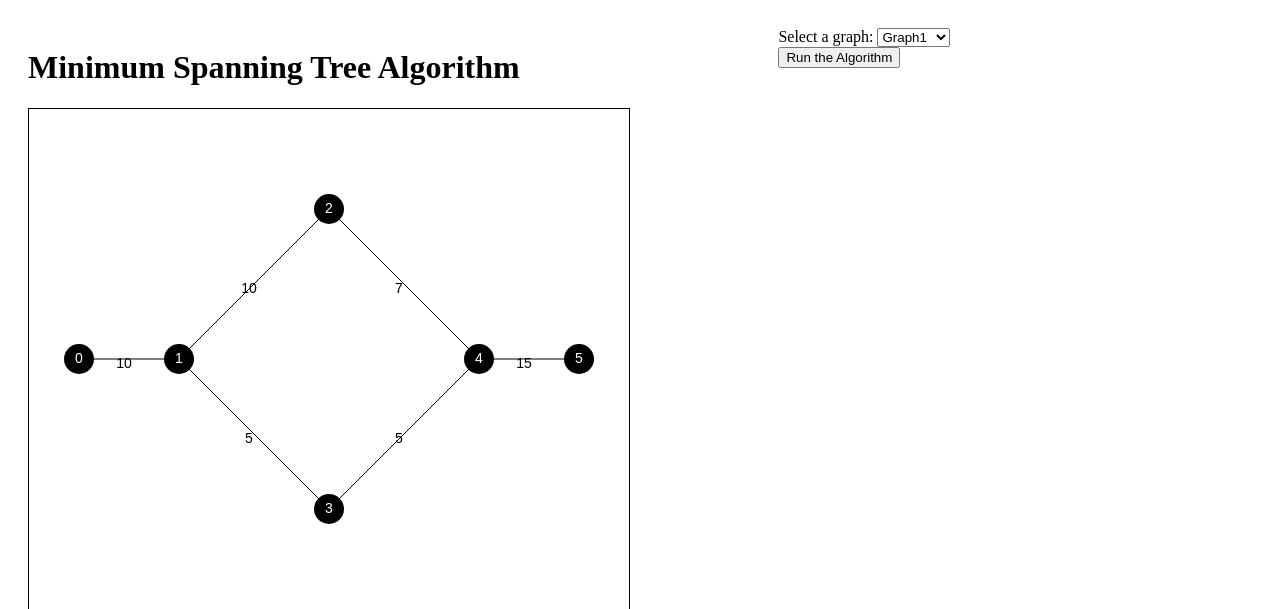
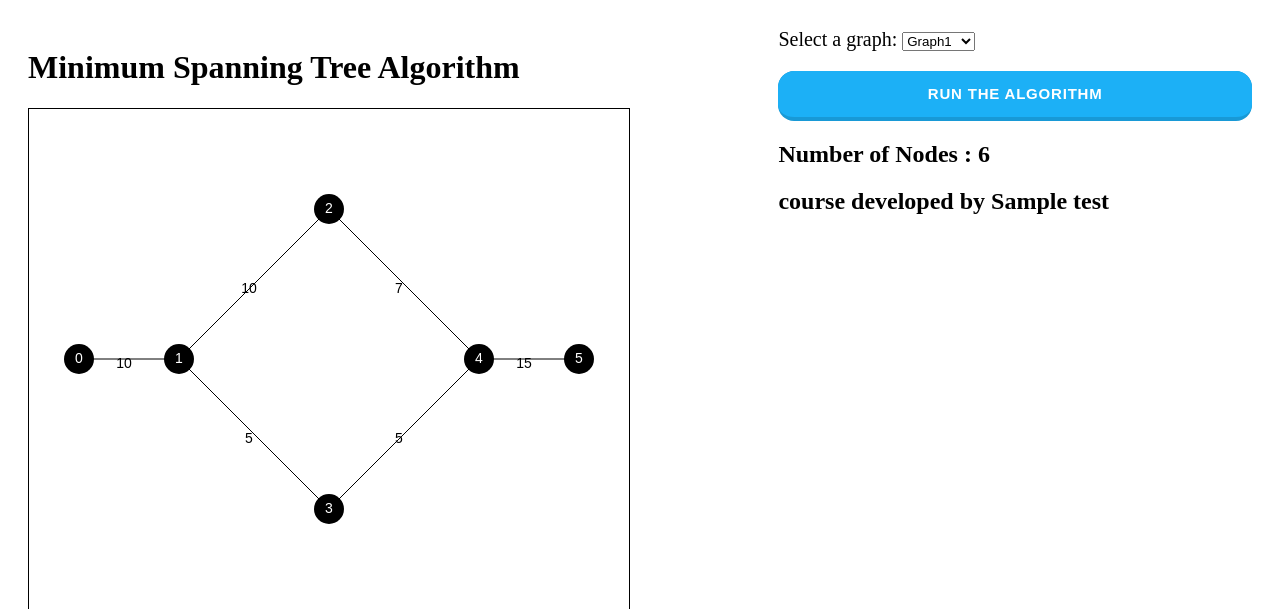
Before and after one commit to yuki-1184/CSE151-Project, a Flask app: template templates/index.html in a window 1280 px wide. Shown: the top 609 px of the page. Run offline with Flask 3, Linux system fonts and the light colour scheme; the template is opened without the code that fills it: most values are stand-ins (such as "Sample title", 1, 10 or a date in 2020).

Commit message:
run algorithm

```diff
--- a/app.py
+++ b/app.py
@@ -1,4 +1,5 @@
 from flask import Flask, render_template, jsonify, request
+from kruskalMST import Graph
 
 app = Flask(__name__)
 
@@ -7,6 +8,24 @@ app = Flask(__name__)
 def index():
     return render_template('index.html')
 
+@app.route('/kruskal', methods=['POST'])
+def kruskal_algorithm():
+    data = request.get_json()
+    print(data['edges'])
+
+    g = Graph(len(data['nodes']))
+    for edge in data['edges']:
+        g.addEdge(edge['dot1']['num'], edge['dot2']['num'], edge['idx'], edge['weight'])
+
+    output = []
+    cost, output = g.KruskalMST()
+    print(cost, output)
+
+    return jsonify({'minCost': cost, 'lines': output})
+
 
 if __name__ == '__main__':
     app.run(debug=True)
+
+
+# {'nodes': [{'x': 50, 'y': 250, 'size': 15, 'num': 0, 'highlighted': False}, {'x': 150, 'y': 250, 'size': 15, 'num': 1, 'highlighted': False}, {'x': 300, 'y': 100, 'size': 15, 'num': 2, 'highlighted': False}, {'x': 300, 'y': 400, 'size': 15, 'num': 3, 'highlighted': False}, {'x': 450, 'y': 250, 'size': 15, 'num': 4, 'highlighted': False}, {'x': 550, 'y': 250, 'size': 15, 'num': 5, 'highlighted': False}], 'edges': [{'dot1': {'x': 300, 'y': 400, 'size': 15, 'num': 3, 'highlighted': False}, 'dot2': {'x': 150, 'y': 250, 'size': 15, 'num': 1, 'highlighted': False}, 'weight': 5}, {'dot1': {'x': 150, 'y': 250, 'size': 15, 'num': 1, 'highlighted': False}, 'dot2': {'x': 300, 'y': 100, 'size': 15, 'num': 2, 'highlighted': False}, 'weight': 10}, {'dot1': {'x': 450, 'y': 250, 'size': 15, 'num': 4, 'highlighted': False}, 'dot2': {'x': 300, 'y': 400, 'size': 15, 'num': 3, 'highlighted': False}, 'weight': 5}, {'dot1': {'x': 300, 'y': 100, 'size': 15, 'num': 2, 'highlighted': False}, 'dot2': {'x': 450, 'y': 250, 'size': 15, 'num': 4, 'highlighted': False}, 'weight': 7}, {'dot1': {'x': 450, 'y': 250, 'size': 15, 'num': 4, 'highlighted': False}, 'dot2': {'x': 550, 'y': 250, 'size': 15, 'num': 5, 'highlighted': False}, 'weight': 15}, {'dot1': {'x': 50, 'y': 250, 'size': 15, 'num': 0, 'highlighted': False}, 'dot2': {'x': 150, 'y': 250, 'size': 15, 'num': 1, 'highlighted': False}, 'weight': 10}]}
--- a/static/css/style.css
+++ b/static/css/style.css
@@ -15,6 +15,84 @@
     width: 40%;
 }
 
+.block {
+    margin-bottom: 20px;
+}
+
+/* CSS */
+.button-19 {
+  appearance: button;
+  background-color: #1899D6;
+  border: solid transparent;
+  border-radius: 16px;
+  border-width: 0 0 4px;
+  box-sizing: border-box;
+  color: #FFFFFF;
+  cursor: pointer;
+  display: inline-block;
+  font-family: din-round,sans-serif;
+  font-size: 15px;
+  font-weight: 700;
+  letter-spacing: .8px;
+  line-height: 20px;
+  margin: 0;
+  outline: none;
+  overflow: visible;
+  padding: 13px 16px;
+  text-align: center;
+  text-transform: uppercase;
+  touch-action: manipulation;
+  transform: translateZ(0);
+  transition: filter .2s;
+  user-select: none;
+  -webkit-user-select: none;
+  vertical-align: middle;
+  white-space: nowrap;
+  width: 100%;
+}
+
+.button-19:after {
+  background-clip: padding-box;
+  background-color: #1CB0F6;
+  border: solid transparent;
+  border-radius: 16px;
+  border-width: 0 0 4px;
+  bottom: -4px;
+  content: "";
+  left: 0;
+  position: absolute;
+  right: 0;
+  top: 0;
+  z-index: -1;
+}
+
+.button-19:main,
+.button-19:focus {
+  user-select: auto;
+}
+
+.button-19:hover:not(:disabled) {
+  filter: brightness(1.1);
+  -webkit-filter: brightness(1.1);
+}
+
+.button-19:disabled {
+  cursor: auto;
+}
+
+/* table */
+.styled-table {
+    border-collapse: collapse;
+    margin: 25px 0;
+    font-size: 0.9em;
+    font-family: sans-serif;
+    min-width: 400px;
+}
+
+label {
+    font-size: 20px;
+}
+
 canvas {
     border: 1px solid #000;
 }
--- a/static/js/index.js
+++ b/static/js/index.js
@@ -4,12 +4,15 @@ import { edges1 } from "./sampleTrees.js";
 // canvas setup
 var canvas = document.getElementById("canvas");
 var graphOption = document.getElementById("graphs");
+var numNodes = document.getElementById("numNodes");
+var runAlgorithmButton = document.getElementById("runAlgorithm");
 var ctx = canvas.getContext("2d");
 var dots = [];
 var lines = [];
 var dotCount = 1;
 var deleteMode = false;
 var createLineMode = false;
+var resetAlgorithmMode = false;
 var selectedDot1 = null;
 var selectedDot2 = null;
 var offsetX1 = 0;
@@ -32,13 +35,19 @@ if (option == "Graph1") {
   }
 
   for (let i = 0; i < edges1.length; i++) {
-    var line = new Line(dots[edges1[i][0]], dots[edges1[i][1]], edges1[i][2]);
+    var line = new Line(
+      dots[edges1[i][0]],
+      dots[edges1[i][1]],
+      edges1[i][2],
+      i
+    );
     lines.push(line);
   }
 
   dot.draw();
   redrawCanvas();
 }
+
 graphOption.addEventListener("change", function () {
   // If random is selected clear the graph
   if (graphOption.value == "Random") {
@@ -46,6 +55,8 @@ graphOption.addEventListener("change", function () {
     lines = [];
     redrawCanvas();
   }
+
+  //TODO: create a function to create each Graph to draw a graph on the canvas
 });
 
 function Dot(x, y, size, num) {
@@ -75,17 +86,18 @@ function Dot(x, y, size, num) {
   };
 }
 
-function Line(dot1, dot2, weight) {
+function Line(dot1, dot2, weight, idx) {
   this.dot1 = dot1;
   this.dot2 = dot2;
   this.weight = weight;
+  this.idx = idx;
   this.highlighted = false;
 
   this.draw = function () {
     ctx.beginPath();
     ctx.moveTo(this.dot1.x, this.dot1.y);
     ctx.lineTo(this.dot2.x, this.dot2.y);
-    ctx.strokeStyle = this.highlighted ? "#ff0000" : "#000"; // Change color if highlighted
+    ctx.strokeStyle = this.highlighted ? "#43d13a" : "#000";
     ctx.stroke();
 
     var middleX = (this.dot1.x + this.dot2.x) / 2;
@@ -194,7 +206,7 @@ function handleMouseDown(event) {
           offsetX2 = x - selectedDot2.x;
           offsetY2 = y - selectedDot2.y;
           var weight = Math.floor(Math.random() * 99) + 1; // Random weight between 1 and 99
-          var line = new Line(selectedDot1, selectedDot2, weight);
+          var line = new Line(selectedDot1, selectedDot2, weight, lines.length);
           lines.push(line);
           exitCreateLineMode(); // Exit Create line mode
           redrawCanvas();
@@ -300,6 +312,7 @@ function deleteDotAndConnectedLines(dot) {
 
 function redrawCanvas() {
   ctx.clearRect(0, 0, canvas.width, canvas.height);
+  numNodes.innerHTML = "Number of Nodes : " + dots.length;
 
   for (var i = 0; i < lines.length; i++) {
     lines[i].draw();
@@ -307,6 +320,42 @@ function redrawCanvas() {
 
   for (var i = 0; i < dots.length; i++) {
     dots[i].draw();
+  }
+}
+
+function runAlgorithm() {
+  resetAlgorithmMode = !resetAlgorithmMode;
+
+  if (resetAlgorithmMode) {
+    runAlgorithmButton.innerHTML = "Run the Algorithm";
+    lines.forEach((line) => {
+      line.highlighted = false;
+    });
+    redrawCanvas();
+  } else {
+    const data = {
+      nodes: dots,
+      edges: lines,
+    };
+    fetch("/kruskal", {
+      method: "POST",
+      headers: {
+        "Content-Type": "application/json",
+      },
+      body: JSON.stringify(data),
+    })
+      .then((response) => response.json())
+      .then((data) => {
+        const usedLines = data.lines;
+        usedLines.forEach((line) => {
+          lines[line]["highlighted"] = true;
+        });
+        runAlgorithmButton.innerHTML = "Reset the Algorithm";
+        redrawCanvas();
+      })
+      .catch((error) => {
+        console.error("Error:", error);
+      });
   }
 }
 
--- a/templates/index.html
+++ b/templates/index.html
@@ -18,7 +18,12 @@
                 </select>
             </div>
 
-            <button id="runAlgorithm">Run the Algorithm</button>
+            <div>
+                <button class="button-19" id="runAlgorithm">Run the Algorithm</button>
+            </div>
+            <h2 id="numNodes"></h2>
+
+            <h2>course developed by {{ test }}</h2>
         </div>
     </div>
 {% endblock %}
```
Also changed, not shown: kruskalMST.py (+15 -12 lines).
